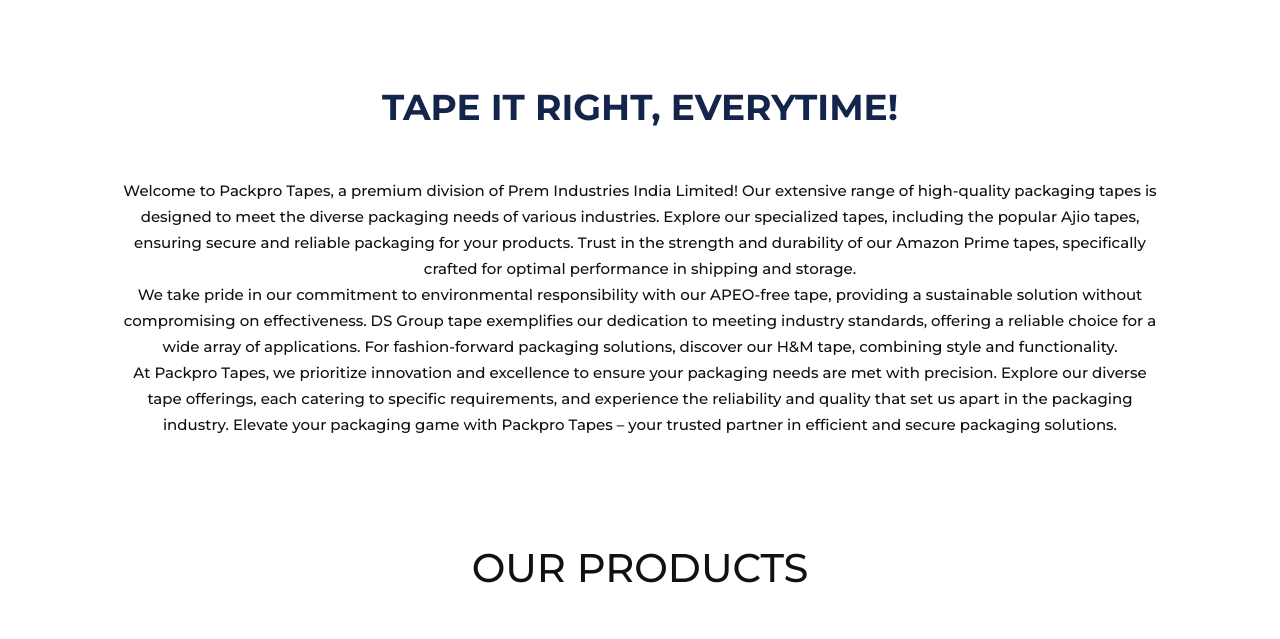
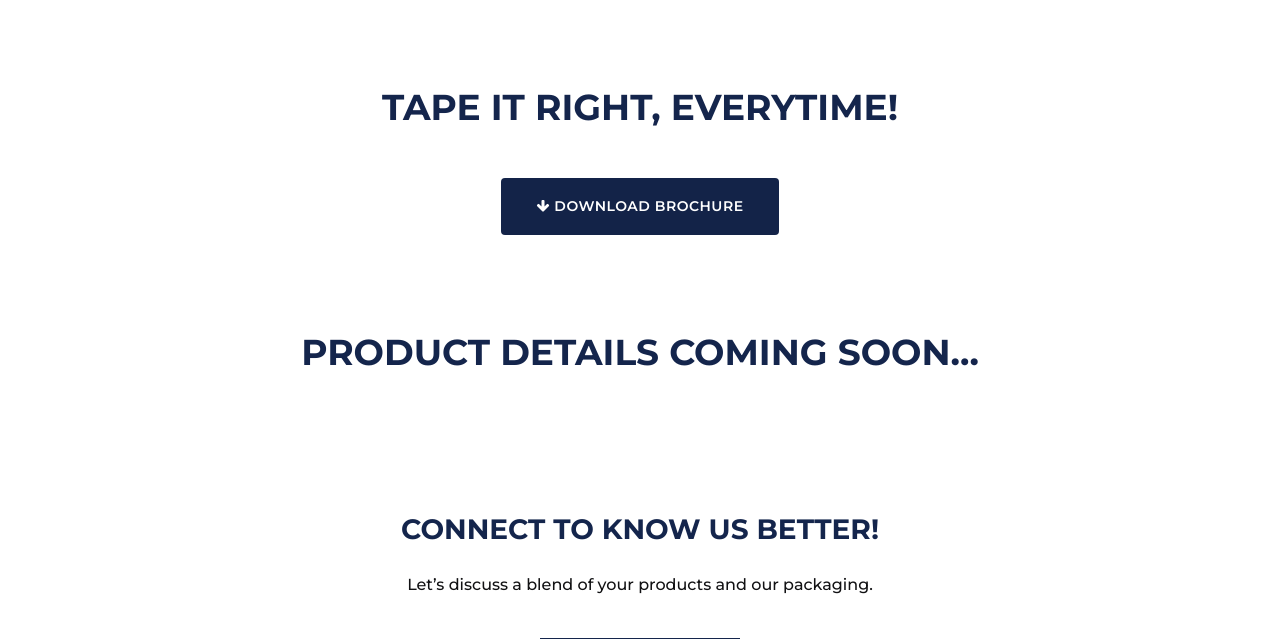
Before and after one commit to CodeCraftDeveloper/PremPackaging-php, a PHP site: page /PackProTapes.php in a window 1280 px wide. Shown: the part 476-1115 px from the top of the page. Run offline with PHP 8.4, Linux system fonts and the light colour scheme; some libraries are stand-ins or nearby versions.

Commit message:
removed pack pro content & added 2 images in whats new

```diff
--- a/PackProTapes.php
+++ b/PackProTapes.php
@@ -46,17 +46,23 @@
             </div>
           </div>
         </div>
-        <div class="row mt-4">
-          <div class="col-md-10 offset-md-1">
+        <div class="row mt-4 d-flex justify-content-center">
+          <!-- <div class="col-md-10 offset-md-1">
             <div class="body-content text-center">
               <p class="wow fadeInUp mt-0 pt-0">Welcome to Packpro Tapes, a premium division of Prem Industries India Limited! Our extensive range of high-quality packaging tapes is designed to meet the diverse packaging needs of various industries. Explore our specialized tapes, including the popular Ajio tapes, ensuring secure and reliable packaging for your products. Trust in the strength and durability of our Amazon Prime tapes, specifically crafted for optimal performance in shipping and storage. <br> We take pride in our commitment to environmental responsibility with our APEO-free tape, providing a sustainable solution without compromising on effectiveness. DS Group tape exemplifies our dedication to meeting industry standards, offering a reliable choice for a wide array of applications. For fashion-forward packaging solutions, discover our H&M tape, combining style and functionality. <br> At Packpro Tapes, we prioritize innovation and excellence to ensure your packaging needs are met with precision. Explore our diverse tape offerings, each catering to specific requirements, and experience the reliability and quality that set us apart in the packaging industry. Elevate your packaging game with Packpro Tapes – your trusted partner in efficient and secure packaging solutions.</p>
             </div>
-          </div>
+          </div> -->
+				  <a class="packpro-brochure-a" href="./brochure/Tape Brochure.pdf" download="Tape Brochure.pdf" target="_blank" rel="noreferrer">
+          <button class="btn btn-outline-danger pack-pro-download-btn"><i class="fa fa-solid fa-arrow-down" aria-hidden="true"></i> Download Brochure</button>
+          </a>
+        </div>
+        <div class="row pt-5 d-flex justify-content-center">
+          <h3 class="pt-5">Product Details Coming Soon...</h3>
         </div>
       </div>
     </section>
 
-    <h1 class="text-center mb-5" style="text-transform: uppercase">Our Products</h1>
+    <!-- <h1 class="text-center mb-5" style="text-transform: uppercase">Our Products</h1>
     <div class="e-commerce-gallery BoxesGallery">
       <div class="container-fluid">
         <div class="row">
@@ -150,7 +156,7 @@
           </div>
         </div>
       </div>
-    </div>
+    </div> -->
 
     <section class="ContactPrem pt-0 mt-4">
       <div class="container">
--- a/css/main.css
+++ b/css/main.css
@@ -1742,3 +1742,21 @@ input#submit:hover {
   height: 140px;
   width: 130px;
 }
+
+.pack-pro-download-btn {
+  padding: 18px 35px;
+  font-size: 16px;
+  color: #fff;
+  display: inline-block;
+  -webkit-transition: all 0.4s ease-in-out;
+  transition: all 0.4s ease-in-out;
+  font-size: 14px;
+  letter-spacing: 0.5px;
+  background: #132348;
+  text-transform: uppercase;
+  font-weight: 600;
+  border: none;
+}
+a {
+  text-decoration: none;
+}
```
Also changed, not shown: index.php (+10 -0 lines), img/flexpad.jpeg (added), img/waterproof-box.jpeg (added), 1 other file.
